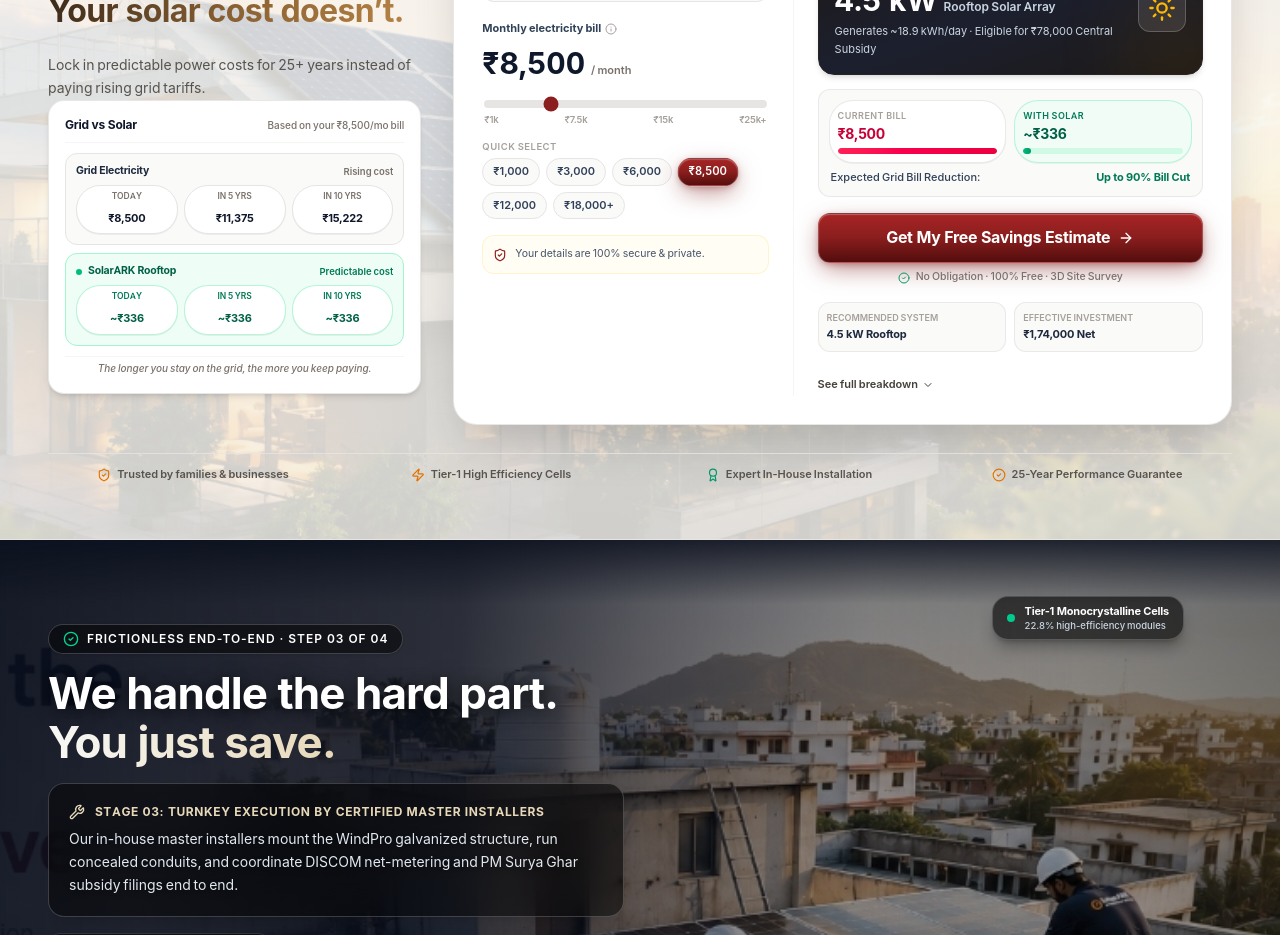
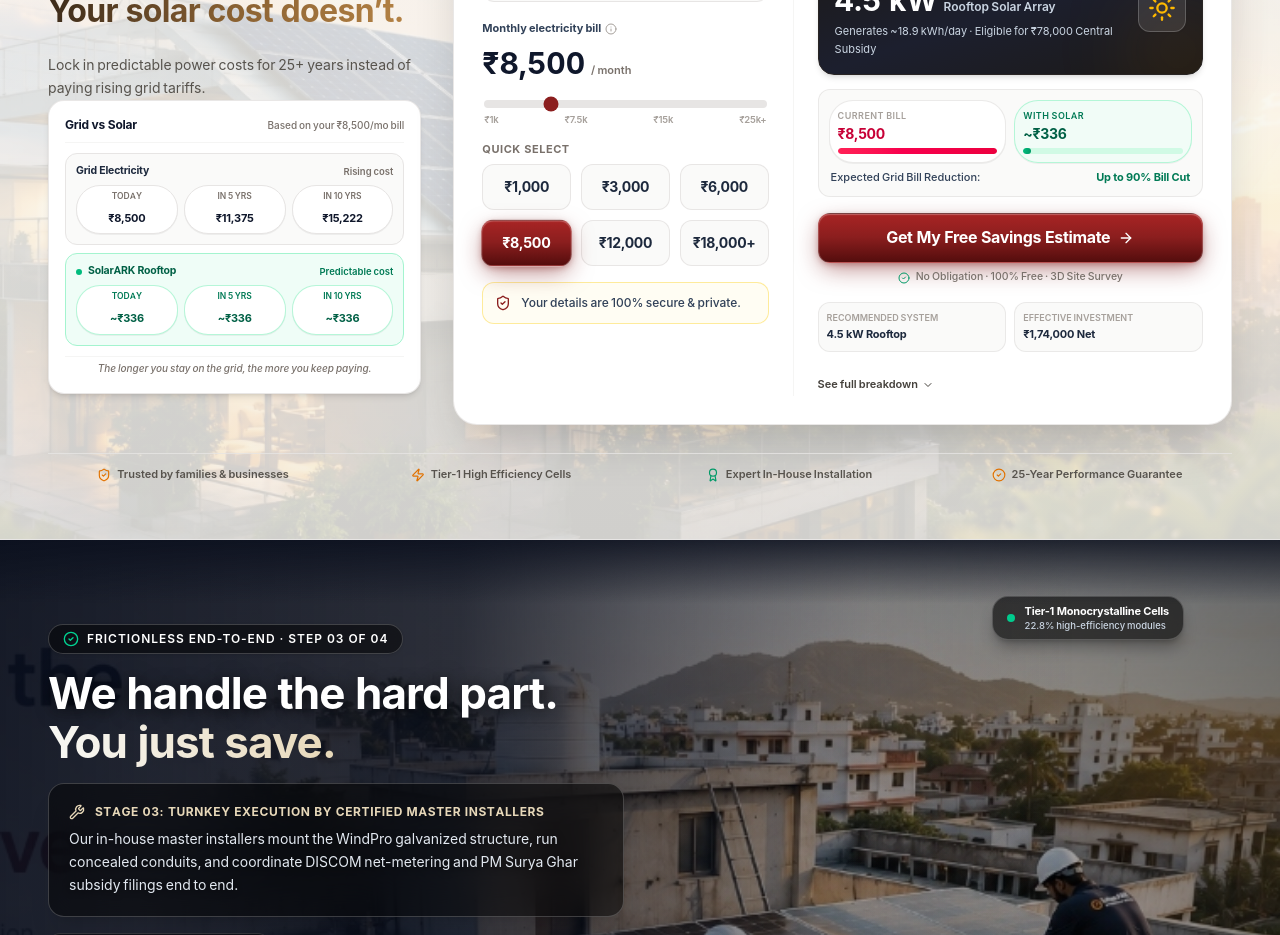
Before and after one commit to 0Akshat005/SolarARK, a React (Vite) app: page / in a window 1280 px wide. Shown: the part 1140-2075 px from the top of the page. Built offline with nearby package versions, Linux system fonts and the light colour scheme.

Commit message:
fix(calculator): balance Step 1 quick select with 3x2 grid and larger typography

```diff
--- a/src/components/SavingsCalculator.tsx
+++ b/src/components/SavingsCalculator.tsx
@@ -302,19 +302,21 @@ export const SavingsCalculator: React.FC<SavingsCalculatorProps> = ({
                       </div>
                     </div>
 
-                    {/* Quick Select */}
-                    <div className="space-y-1 pt-1">
-                      <span className="text-[9.5px] font-semibold text-stone-400 uppercase tracking-wider block">Quick select</span>
-                      <div className="flex flex-wrap gap-1.5">
+                    {/* Quick Select (3 Above, 3 Below Grid) */}
+                    <div className="space-y-2 pt-2">
+                      <span className="text-[11px] font-bold text-stone-500 uppercase tracking-wider block font-heading">
+                        Quick Select
+                      </span>
+                      <div className="grid grid-cols-3 gap-2 sm:gap-2.5">
                         {quickPresets.map((preset) => (
                           <button
                             key={preset}
                             type="button"
                             onClick={() => setMonthlyBill(preset)}
-                            className={`text-[11px] px-2.5 py-1 rounded-lg font-semibold border transition-all duration-200 active:scale-95 cursor-pointer ${
+                            className={`text-xs sm:text-sm py-2.5 sm:py-3 px-2 rounded-xl font-bold font-heading border transition-all duration-200 active:scale-95 cursor-pointer text-center ${
                               monthlyBill === preset
-                                ? 'btn-primary-maroon text-white border-transparent shadow-sm scale-[1.02]'
-                                : 'bg-stone-50 text-slate-700 border-stone-200 hover:border-stone-300 hover:bg-stone-100 hover:scale-[1.02]'
+                                ? 'btn-primary-maroon text-white border-transparent shadow-md shadow-[#8B1E1E]/25 scale-[1.02]'
+                                : 'bg-stone-50 text-slate-800 border-stone-200/90 hover:border-stone-300 hover:bg-stone-100 hover:scale-[1.01]'
                             }`}
                           >
                             {formatINR(preset)}{preset >= 18000 ? '+' : ''}
@@ -325,9 +327,9 @@ export const SavingsCalculator: React.FC<SavingsCalculatorProps> = ({
                   </div>
 
                   {/* Privacy Box */}
-                  <div className="p-2.5 rounded-xl bg-amber-50/50 border border-amber-100/80 flex items-center gap-2 text-[10.5px] text-slate-600">
-                    <ShieldCheck className="w-3.5 h-3.5 text-[#8B1E1E] shrink-0" />
-                    <span>Your details are 100% secure & private.</span>
+                  <div className="p-3 rounded-xl bg-amber-50/60 border border-amber-200/80 flex items-center gap-2.5 text-xs text-slate-700 font-medium">
+                    <ShieldCheck className="w-4 h-4 text-[#8B1E1E] shrink-0" />
+                    <span>Your details are 100% secure &amp; private.</span>
                   </div>
 
                 </div>
```
